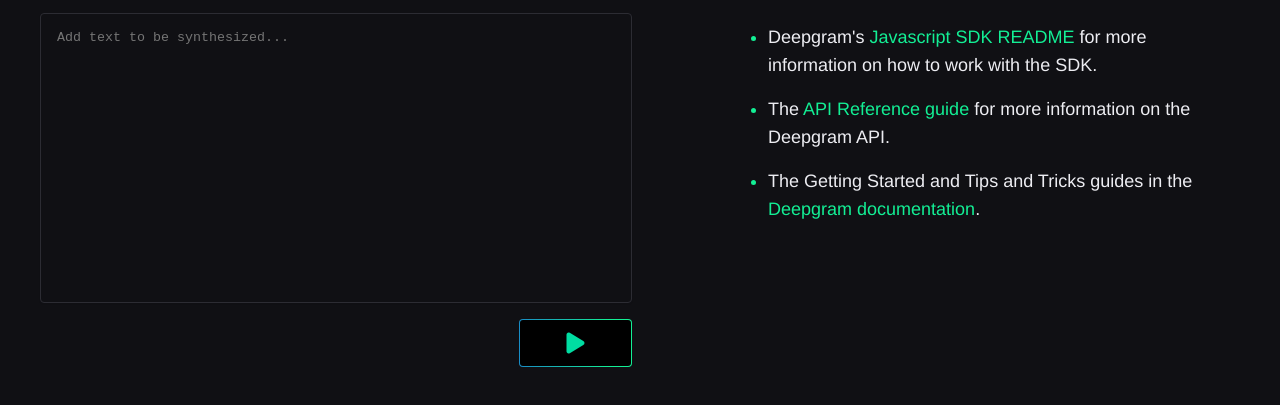
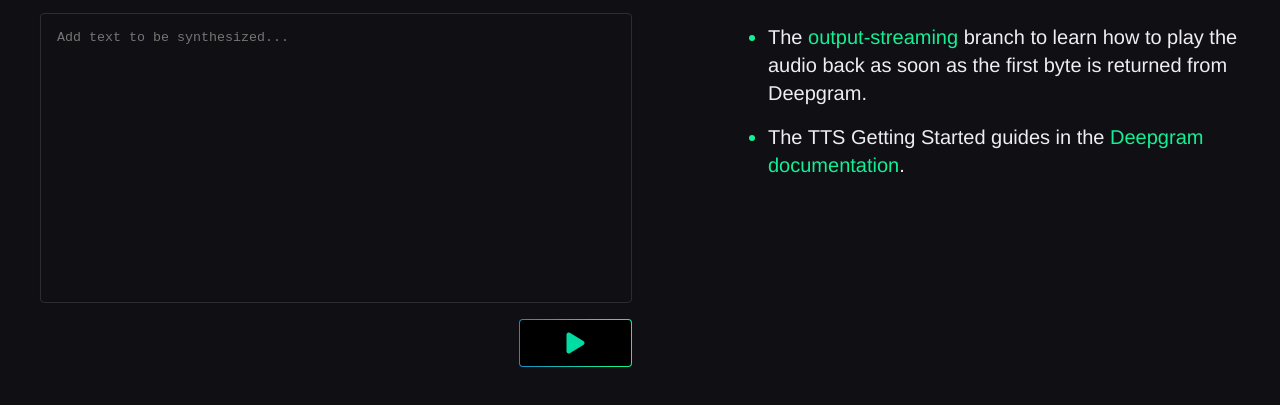
Before and after one commit to deepgram-starters/text-to-speech-starter-node, a website: page public/index.html in a window 1280 px wide. Shown: the part 275-680 px from the top of the page. Drawn offline with nearby package versions, Linux system fonts and the light colour scheme.

Commit message:
update information section

```diff
--- a/public/index.html
+++ b/public/index.html
@@ -49,43 +49,20 @@
               </button>
             </div>
           </section>
-          <!-- <section class="information-section">
-            <h2>Be sure to check out:</h2>
-            <ul class="gradient-list">
-              <li>
-                The <a>output streaming</a> branch to see streaming
-                functionality, and its accompanying <a>documentation</a>.
-              </li>
-              <li>
-                The <a>chunking branch</a> to see chunking functionality and
-                accompanying <a>documentation</a>.
-              </li>
-            </ul>
-          </section> -->
           <section class="information-section">
             <h2>Be sure to check out:</h2>
             <ul class="gradient-list">
               <li>
-                Deepgram's
+                The
                 <a
-                  target="_blank"
-                  href="https://github.com/deepgram/deepgram-js-sdk/tree/main"
+                  href="https://github.com/deepgram-starters/text-to-speech-starter-node/tree/output-streaming"
+                  >output-streaming</a
                 >
-                  Javascript SDK README
-                </a>
-                for more information on how to work with the SDK.
+                branch to learn how to play the audio back as soon as the first
+                byte is returned from Deepgram.
               </li>
               <li>
-                The
-                <a
-                  target="_blank"
-                  href="https://developers.deepgram.com/reference/text-to-speech-api"
-                  >API Reference guide</a
-                >
-                for more information on the Deepgram API.
-              </li>
-              <li>
-                The Getting Started and Tips and Tricks guides in the
+                The TTS Getting Started guides in the
                 <a
                   target="_blank"
                   href="https://developers.deepgram.com/docs/text-to-speech"
--- a/public/style.css
+++ b/public/style.css
@@ -188,7 +188,7 @@
 }
 
 li {
-  font-size: 18px;
+  font-size: 20px;
   line-height: 1.75rem;
 }
 
```
